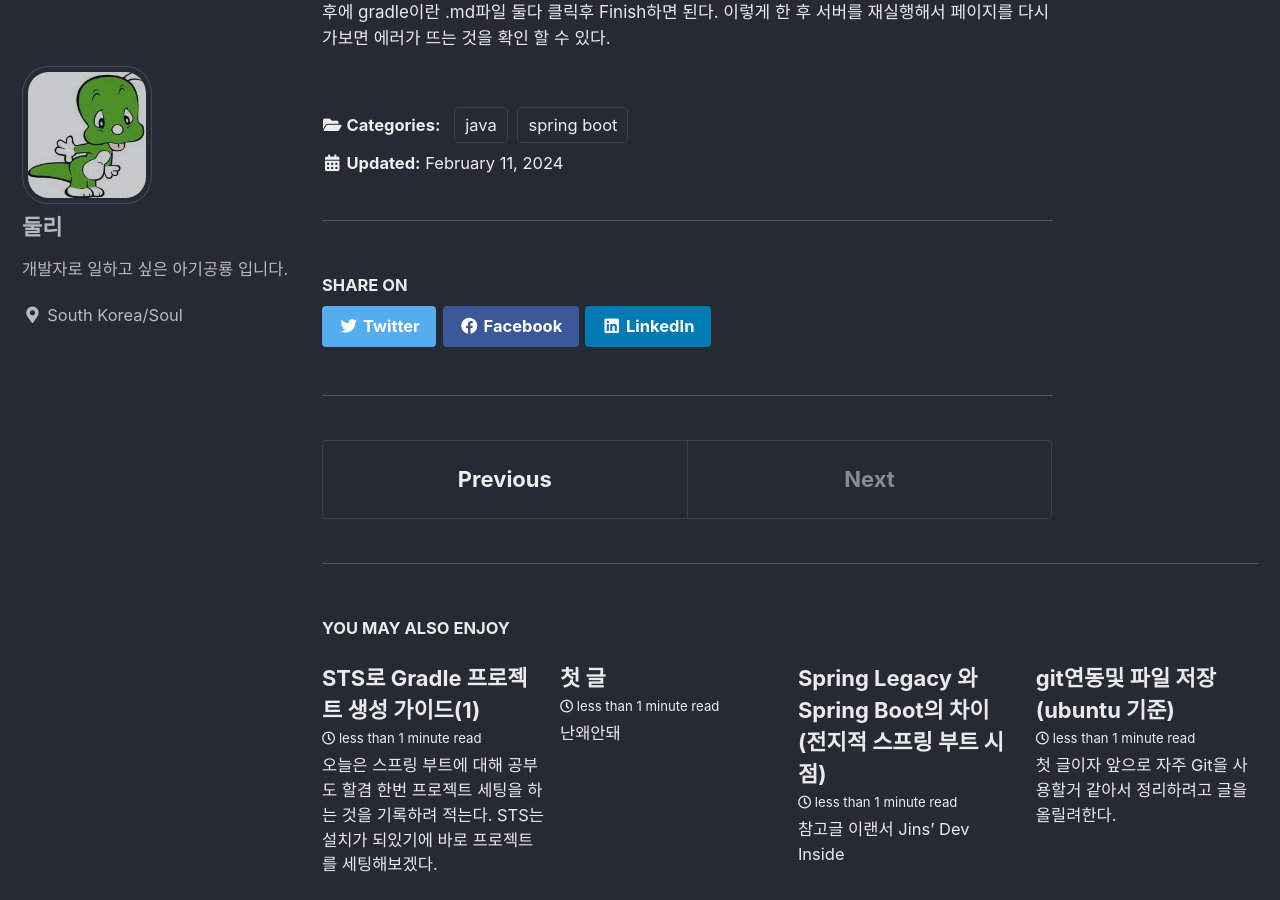
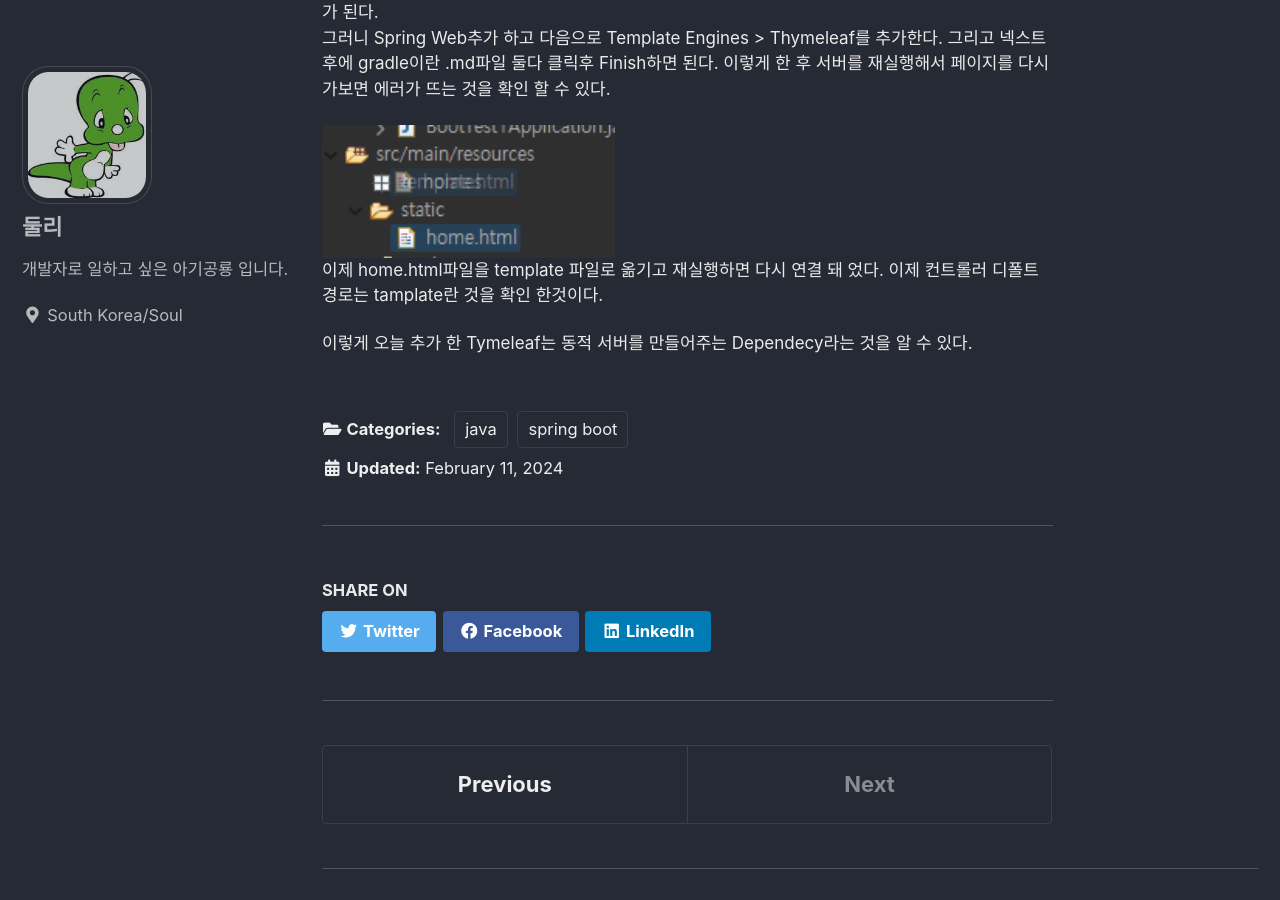
Before and after one commit to apfhddy/apfhddy.github.io, a Jekyll site: the page built from _posts/2024-02-10-springBootSetting2.md, in a window 1280 px wide and 900 px high, scrolled down 2896 px. Built offline with Jekyll 4.4.1, drawn with Linux system fonts in a browser that asks for light colours; cached includes are drawn as plain includes; some of the changed text lies outside the part shown.

Commit message:
업데이트

```diff
--- a/_posts/2024-02-10-springBootSetting2.md
+++ b/_posts/2024-02-10-springBootSetting2.md
@@ -29,7 +29,7 @@ static에 html파일을 생성할 거다.
 그리고 127.0.0.1:8080으로 접속해 보겠다.
 
 <img src="/img/스크린샷 2024-02-12 163649.png" style="width:60%;">
-잘연결이 된것을 확인할 수 있다.
+잘연결이 된것을 확인할 수 있다. 보다 싶히 컨트롤러는 디폴트 경로가 static이란것을 확인 할 수 있다.
 
 그럼 하나 의문점이 들 수 있다.
 우리는 데이터베이스 데이터를 받아 동적 페이지를 만들 것인데 static은 정적 파일인데?
@@ -44,3 +44,8 @@ static에 html파일을 생성할 거다.
 그러니 Spring Web추가 하고 다음으로 Template Engines > Thymeleaf를 추가한다.
 그리고 넥스트 후에 gradle이란 .md파일 둘다 클릭후 Finish하면 된다.
 이렇게 한 후 서버를 재실행해서 페이지를 다시 가보면 에러가 뜨는 것을 확인 할 수 있다.
+
+<img src="/img/스크린샷 2024-02-12 174702.png" style="width:40%;">
+이제 home.html파일을 template 파일로 옮기고 재실행하면 다시 연결 돼 었다. 이제 컨트롤러 디폴트 경로는 tamplate란 것을 확인 한것이다.
+
+이렇게 오늘 추가 한 Tymeleaf는 동적 서버를 만들어주는 Dependecy라는 것을 알 수 있다.
```
Also changed, not shown: img/스크린샷 2024-02-12 174702.png (added).
